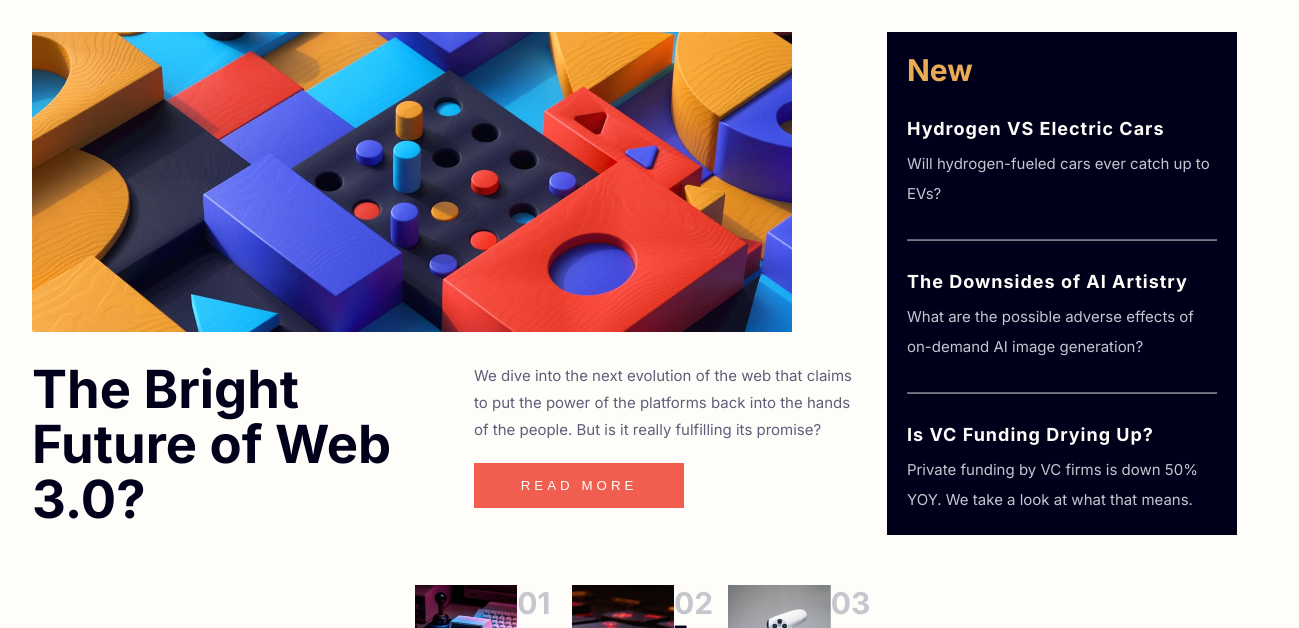
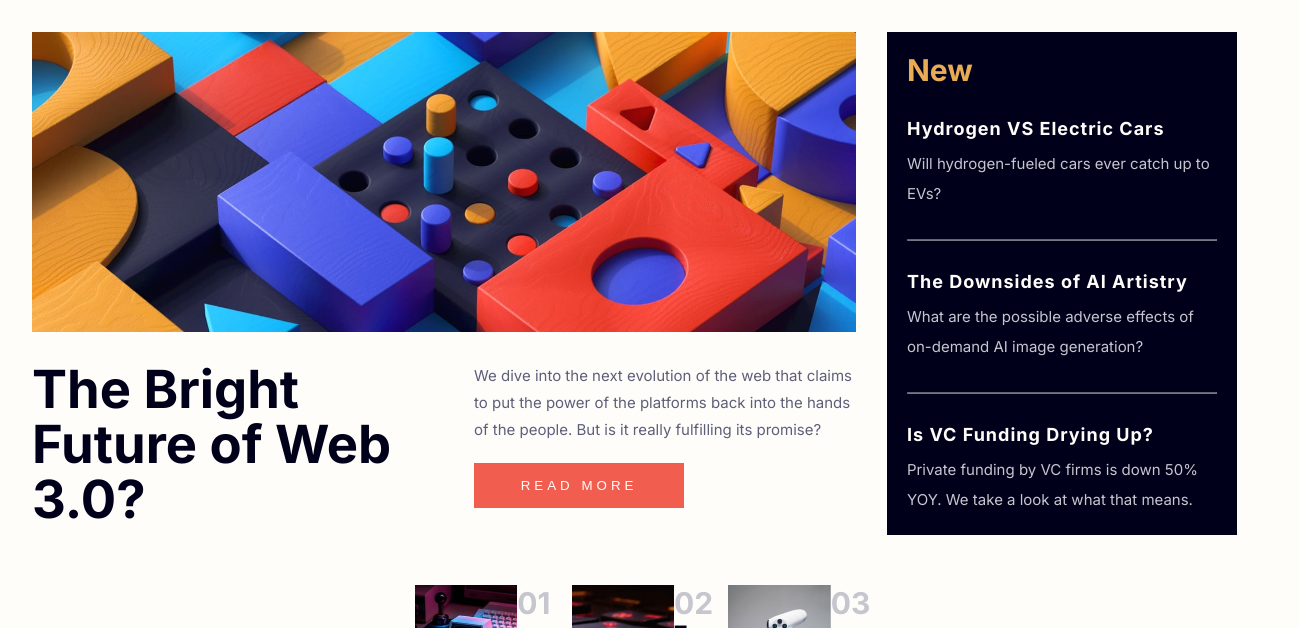
Before and after one commit to dgoperales/news-homepage, a plain HTML site: page index.html in a window 1536 px wide. Shown: the part 100-728 px from the top of the page, without its empty margins (118-1417 px from the left). Drawn offline with Linux system fonts and the light colour scheme.

Commit message:
Responsive image in the main section

```diff
--- a/styles.css
+++ b/styles.css
@@ -251,14 +251,13 @@ body > #article {
             "image image"
             "title text";
         max-width: none;
-        /* width: 70rem; */
         gap: 3rem 6rem;
         padding: 0;
     }
 
     .main__image {
         grid-area: image;
-        width: 76rem;
+        width: 100%;
     }
 
     .main__image div {
```
